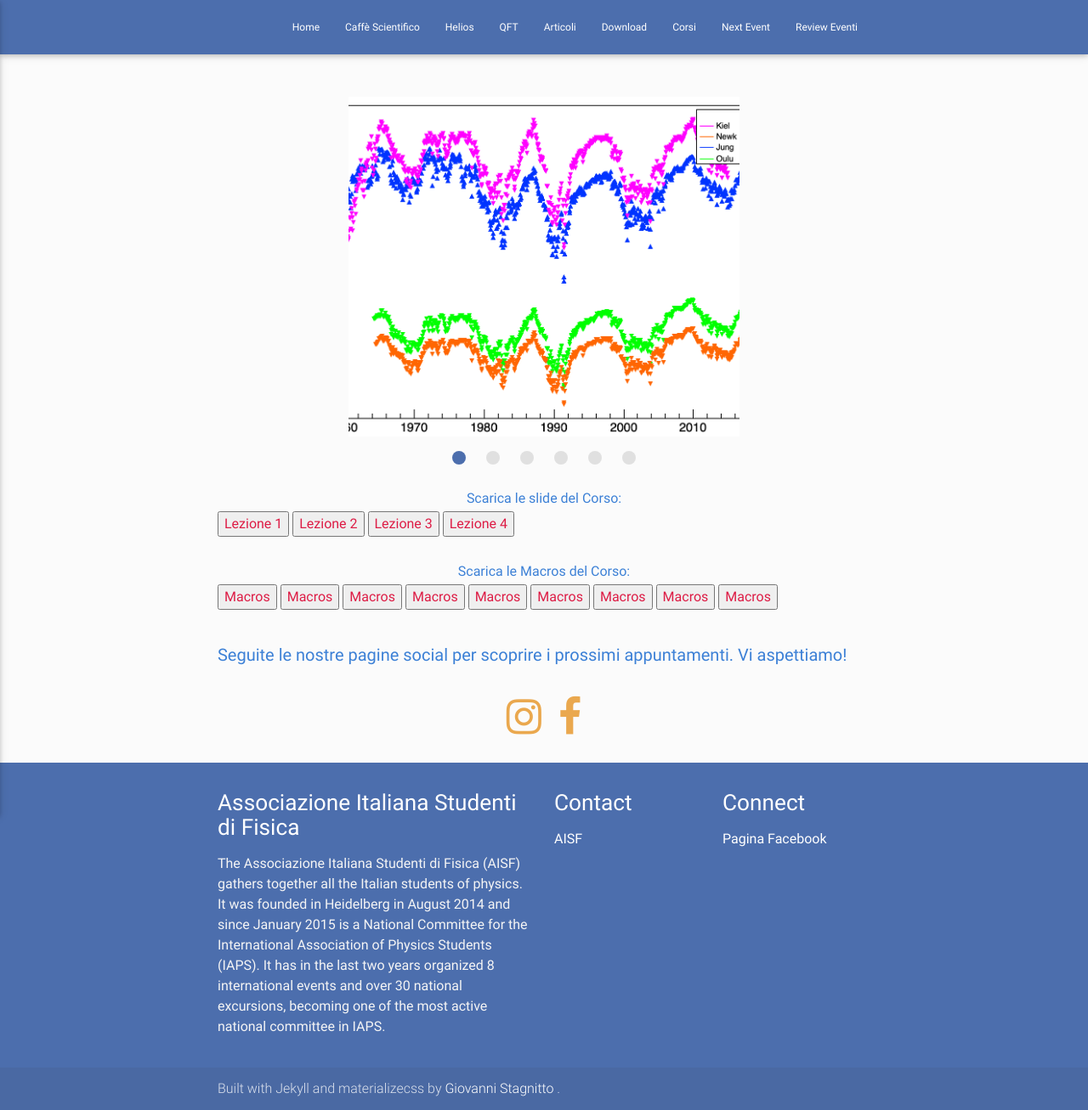
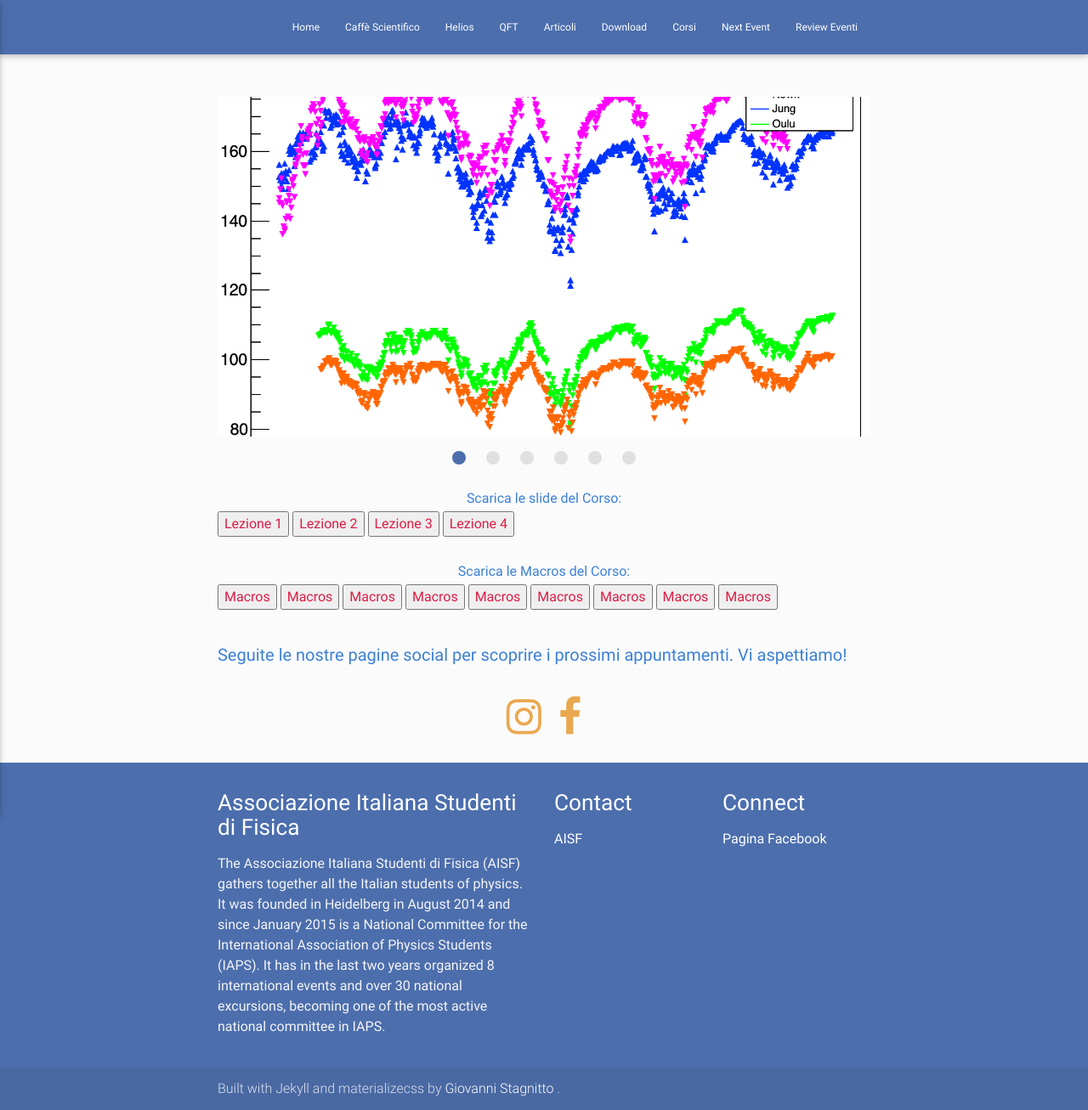
Before and after one commit to ai-sf/aisf_perugia, a Jekyll site: the page built from ROOT.html, in a window 1280 px wide. Shown: the whole page at 85% size. Built offline with Jekyll 4.4.1, drawn with Linux system fonts in a browser that asks for light colours; nearby versions of some CDN libraries.

Commit message:
Update ROOT.html

```diff
--- a/ROOT.html
+++ b/ROOT.html
@@ -16,7 +16,7 @@ description: Leggi e Scarica gli articoli delle prime due edizioni di Helios
 </style>
 
 
-<div class="container">
+
 <div class="section">
   <div class="slider" id="foto">
     <ul class="slides">
@@ -41,7 +41,7 @@ description: Leggi e Scarica gli articoli delle prime due edizioni di Helios
 
 
     </ul>
-</div></div></div>
+</div></div>
 
 
 
```
